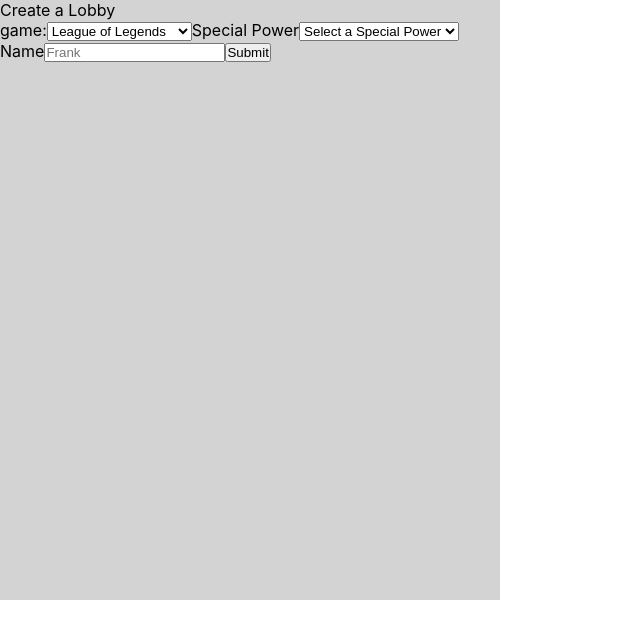
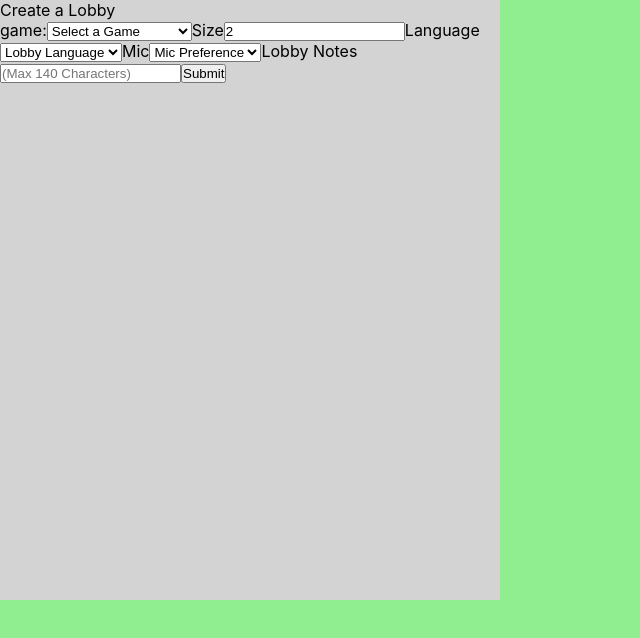
Before and after one commit to tian142/SPDSprint, a React (Create React App) app: page / in a window 1280 px wide. Shown: the top 638 px of the page, without its empty margins (0-640 px from the left). Built offline with nearby package versions, Linux system fonts and the light colour scheme.

Commit message:
completed basic lobby append logic

```diff
--- a/src/App.js
+++ b/src/App.js
@@ -1,11 +1,21 @@
-import React from 'react';
+import React, { useState } from 'react';
 import CreateLobby from './components/CreateLobby';
 import './style/App.css';
+import Lobbies from './components/Lobbies';
 
 const App = () => {
+  const [lobbies, setLobbies] = useState([]);
+  const [currentLobby, setCurrentLobby] = useState('');
+
   return (
     <>
-      <CreateLobby />
+      <CreateLobby
+        lobbies={lobbies}
+        setLobbies={setLobbies}
+        currentLobby={currentLobby}
+        setCurrentLobby={setCurrentLobby}
+      />
+      <Lobbies lobbies={lobbies} />
     </>
   );
 };
--- a/src/components/Card.js
+++ /dev/null
@@ -1,17 +0,0 @@
-import React from 'react';
-
-const Card = ({ cards }) => {
-  return (
-    <div>
-      {cards.map((card) => (
-        <>
-          <div key={Math.random() * 999}>{card.game}</div>
-          <div key={Math.random() * 1000}>{card.name}</div>
-          <div key={Math.random() * 900}>{card.specialPower}</div>
-        </>
-      ))}
-    </div>
-  );
-};
-
-export default Card;
--- a/src/components/CreateLobby.js
+++ b/src/components/CreateLobby.js
@@ -1,7 +1,6 @@
-import React, { useState, useEffect } from 'react';
+import React, { useEffect } from 'react';
 import { Formik, useField, Form } from 'formik';
 import * as Yup from 'yup';
-import Card from './Card';
 import '../style/CreateLobby.css';
 
 const CustomTextInput = ({ label, ...props }) => {
@@ -10,6 +9,18 @@ const CustomTextInput = ({ label, ...props }) => {
     <>
       <label htmlFor={props.id || props.name}>{label}</label>
       <input className="text-input" {...field} {...props} />
+      {meta.touched && meta.error ? (
+        <div className="error">{meta.error}</div>
+      ) : null}
+    </>
+  );
+};
+const CustomNumInput = ({ label, ...props }) => {
+  const [field, meta] = useField(props);
+  return (
+    <>
+      <label htmlFor={props.id || props.name}>{label}</label>
+      <input className="number-input" {...field} {...props} />
       {meta.touched && meta.error ? (
         <div className="error">{meta.error}</div>
       ) : null}
@@ -31,33 +42,27 @@ const CustomSelect = ({ label, ...props }) => {
   );
 };
 
-const CreateLobby = () => {
-  const [cards, setCards] = useState([]);
-  const [currentCard, setCurrentCard] = useState('');
-
+const CreateLobby = ({
+  lobbies,
+  setLobbies,
+  currentLobby,
+  setCurrentLobby,
+}) => {
   useEffect(() => {
-    setCards((cards) => cards.concat(currentCard));
-  }, [currentCard]);
+    setLobbies((lobbies) => lobbies.concat(currentLobby));
+  }, [currentLobby]);
 
   return (
     <div className="create-lobby-form">
       <Formik
         initialValues={{
-          name: '',
-          specialPower: '',
           game: '',
+          lobbySize: 2,
+          language: 'En',
+          lobbyNotes: '',
+          mic: '',
         }}
         validationSchema={Yup.object({
-          name: Yup.string()
-            .min(3, 'Must be at least 3 characters')
-            .max(15, 'Must be 15 characters or less')
-            .required('Required'),
-          specialPower: Yup.string()
-            .oneOf(
-              ['flight', 'invisibility', 'wealthy bat guy', 'other'],
-              'Invalid Special Power'
-            )
-            .required('Required'),
           game: Yup.string()
             .oneOf(
               [
@@ -71,18 +76,50 @@ const CreateLobby = () => {
               'Invalid Game'
             )
             .required('Required'),
+          lobbySize: Yup.number()
+            .required()
+            .positive('Lobby size must be at least 2')
+            .integer()
+            .min(2, 'Lobby size must be at least 2')
+            .max(15, 'Max lobby size is 15'),
+          language: Yup.string()
+            .oneOf(
+              [
+                'English',
+                'Chinese',
+                'Spanish',
+                'Portuguese',
+                'Russian',
+                'Japanese',
+                'Turkish',
+                'Other',
+              ],
+              'Please Select Language'
+            )
+            .required('Required'),
+          mic: Yup.string()
+            .oneOf(
+              ['Mandatory', 'Perfered', 'No Mic'],
+              'Please Select Preference'
+            )
+            .required('Required'),
+          lobbyNotes: Yup.string()
+            .min(1, 'Must be at least 1 characters')
+            .max(140, 'Must be 140 characters or less')
+            .required('Required'),
         })}
         onSubmit={(values, { setSubmitting, resetForm }) => {
-          setCurrentCard(values);
+          setCurrentLobby(values);
           resetForm();
           setSubmitting(false);
-          console.log(cards);
+          console.log(lobbies);
         }}
       >
         {(props) => (
           <Form>
             <div>Create a Lobby</div>
             <CustomSelect label="game:" name="game">
+              <option value="">Select a Game</option>
               <option value="League of Legends">League of Legends</option>
               <option value="CS:GO">CS:GO</option>
               <option value="Escape From Tarkov">Escape From Tarkov</option>
@@ -90,26 +127,42 @@ const CreateLobby = () => {
               <option value="Valorant">Valorant</option>
               <option value="other">other</option>
             </CustomSelect>
-            <CustomSelect label="Special Power" name="specialPower">
-              <option value="">Select a Special Power</option>
-              <option value="flight">flight</option>
-              <option value="invisibility">invisibility</option>
-              <option value="wealthy bat guy">wealthy bat guy</option>
-              <option value="other">other</option>
+            <CustomNumInput
+              label="Size"
+              name="lobbySize"
+              type="number"
+              placeholder="1"
+            />
+            <CustomSelect label="Language" name="language">
+              <option value="">Lobby Language</option>
+              <option value="English">English</option>
+              <option value="Spanish">Spanish</option>
+              <option value="Portuguese">Portuguese</option>
+              <option value="Russian">Russian</option>
+              <option value="Turkish">Turkish</option>
+              <option value="Japanese">Japanese</option>
+              <option value="Chinese">Chinese</option>
+              <option value="Other">Other</option>
+            </CustomSelect>
+            <CustomSelect label="Mic" name="mic">
+              <option value="">Mic Preference</option>
+              <option value="Mandatory">Mandatory</option>
+              <option value="Perfered">Perfered</option>
+              <option value="No Mic">No Mic</option>
             </CustomSelect>
             <CustomTextInput
-              label="Name"
-              name="name"
+              label="Lobby Notes"
+              name="lobbyNotes"
               type="text"
-              placeholder="Frank"
+              placeholder="(Max 140 Characters)"
             />
+
             <button type="submit">
               {props.isSubmitting ? 'Loading...' : 'Submit'}
             </button>
           </Form>
         )}
       </Formik>
-      <Card cards={cards} />
     </div>
   );
 };
--- /dev/null
+++ b/src/components/Lobbies.js
@@ -0,0 +1,19 @@
+import React from 'react';
+
+const Lobbies = ({ lobbies }) => {
+  return (
+    <div>
+      {lobbies.map((lobby) => (
+        <>
+          <div key={Math.random() * 1}>{lobby.game}</div>
+          <div key={Math.random() * 2}>{lobby.lobbySize}</div>
+          <div key={Math.random() * 3}>{lobby.language}</div>
+          <div key={Math.random() * 4}>{lobby.mic}</div>
+          <div key={Math.random() * 5}>{lobby.lobbyNotes}</div>
+        </>
+      ))}
+    </div>
+  );
+};
+
+export default Lobbies;
--- a/src/style/CreateLobby.css
+++ b/src/style/CreateLobby.css
@@ -1,5 +1,6 @@
 .create-lobby-form {
   display: flex;
+  justify-content: center;
   background: lightgray;
   width: 500px;
   height: 600px;
--- a/src/style/index.css
+++ b/src/style/index.css
@@ -1,4 +1,5 @@
 body {
+  background-color: lightgreen;
   margin: 0;
   font-family: -apple-system, BlinkMacSystemFont, 'Segoe UI', 'Roboto', 'Oxygen',
     'Ubuntu', 'Cantarell', 'Fira Sans', 'Droid Sans', 'Helvetica Neue',
```
